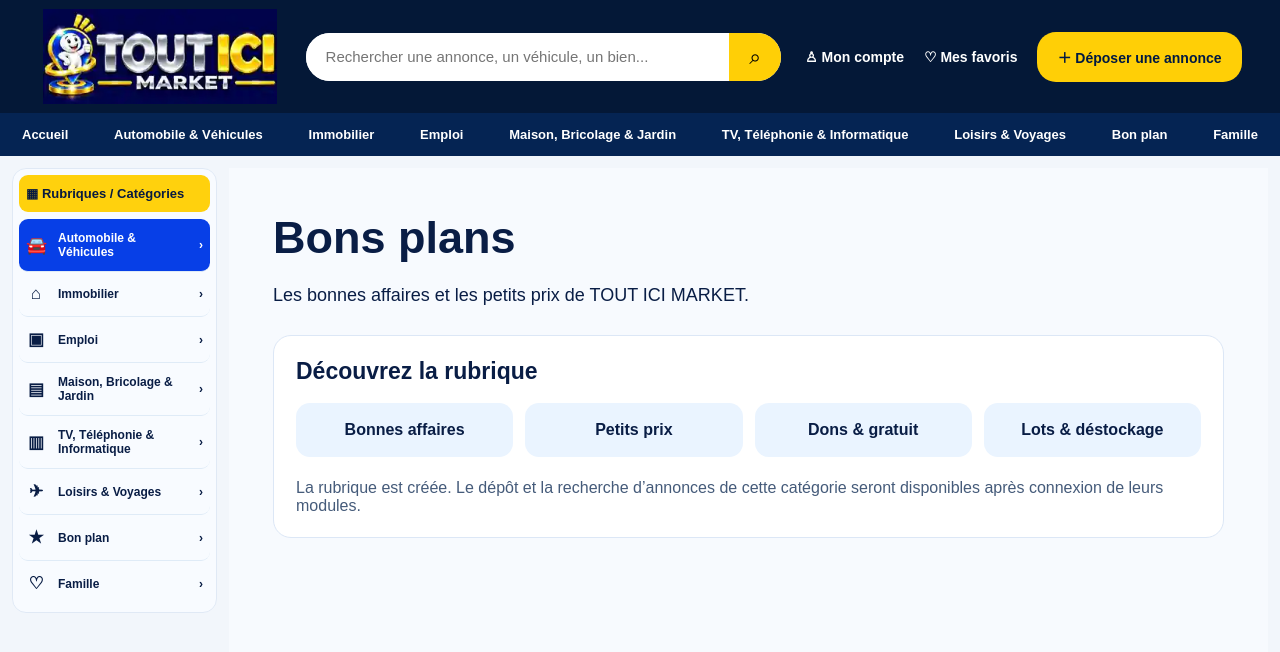
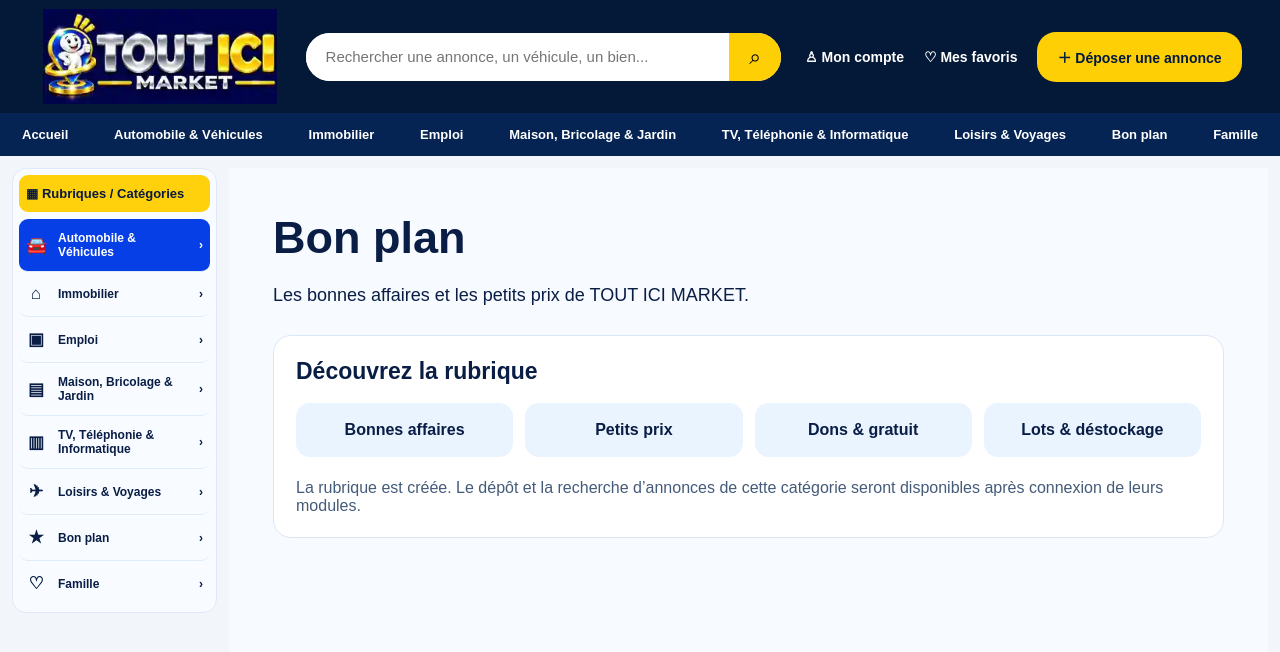
Before and after one commit to Touticimarket/tout-ici-market, a Next.js app: page /bon-plan in a window 1280 px wide. Shown: the top 652 px of the page. Built offline with nearby package versions, Linux system fonts and the light colour scheme.

Commit message:
Use requested exact label Bon plan

```diff
--- a/app/bon-plan/page.tsx
+++ b/app/bon-plan/page.tsx
@@ -1,7 +1,7 @@
 const sousRubriques=["Bonnes affaires","Petits prix","Dons & gratuit","Lots & déstockage"];
 export default function Page(){
   return <main style={{minHeight:"70vh",background:"#f7fafe",padding:"clamp(18px,4vw,44px)",fontFamily:"Arial,Helvetica,sans-serif",color:"#091d45"}}>
-    <h1 style={{fontSize:"clamp(30px,4vw,45px)",margin:"0 0 12px"}}>Bons plans</h1>
+    <h1 style={{fontSize:"clamp(30px,4vw,45px)",margin:"0 0 12px"}}>Bon plan</h1>
     <p style={{fontSize:18,lineHeight:1.5,maxWidth:700}}>Les bonnes affaires et les petits prix de TOUT ICI MARKET.</p>
     <div style={{marginTop:26,background:"#fff",border:"1px solid #dce7f6",borderRadius:18,padding:22}}>
       <h2 style={{margin:"0 0 18px",fontSize:23}}>Découvrez la rubrique</h2>
```
